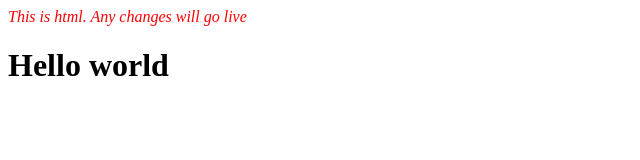
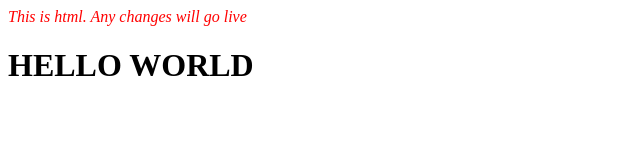
Before and after one commit to dpere316/IronHack-Day1, a plain HTML site: page index.html in a window 1280 px wide. Shown: the whole page, without its empty margins (0-640 px from the left). Drawn offline with Linux system fonts and the light colour scheme.

Commit message:
HELLO WORLD

```diff
--- a/index.html
+++ b/index.html
@@ -8,7 +8,7 @@
 </head>
 <body>
   <i>This is html. Any changes will go live</i>
-  <h1>Hello world</h1>
+  <h1>HELLO WORLD</h1>
 
 </body>
 <script src = "./script.js"> </script>
```
